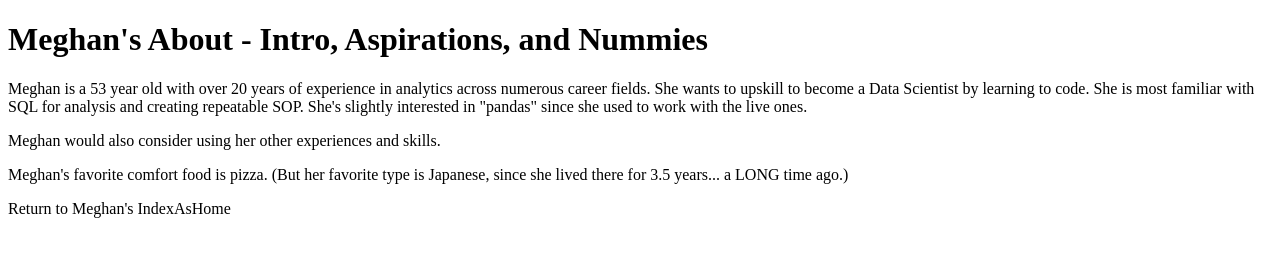
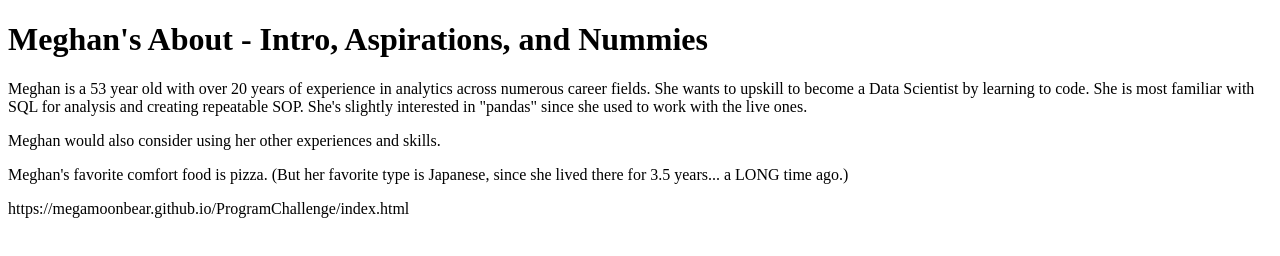
Before and after one commit to MegaMoonBear/ProgramChallenge, a plain HTML site: page about.html in a window 1280 px wide. Drawn offline with Linux system fonts and the light colour scheme.

Commit message:
Update about.html
Another try with 3rd from last to change name for link. Used the following in 2 places in that line, "https://megamoonbear.github.io/ProgramChallenge/index.html"

Signed-off-by: MoonBear_Nagano <coachmeghancarr@gmail.com>

```diff
--- a/about.html
+++ b/about.html
@@ -15,7 +15,7 @@
     <p>Meghan would also consider using her other experiences and skills.</p>
     <p></p>
     <p>Meghan's favorite comfort food is pizza. (But her favorite type is Japanese, since she lived there for 3.5 years... a LONG time ago.) </p>
-    <!-- Correct the link to the Homepage and Customize the Link Text -->
-    <a href"https://megamoonbear.github.io/ProgramChallenge/index.html">Return to Meghan's IndexAsHome</a>
+    <!-- Correct the link to the Homepage and Return to Meghan's IndexAsHome -->
+    <a href"https://megamoonbear.github.io/ProgramChallenge/index.html">https://megamoonbear.github.io/ProgramChallenge/index.html</a>
 </body>
 </html>
```
